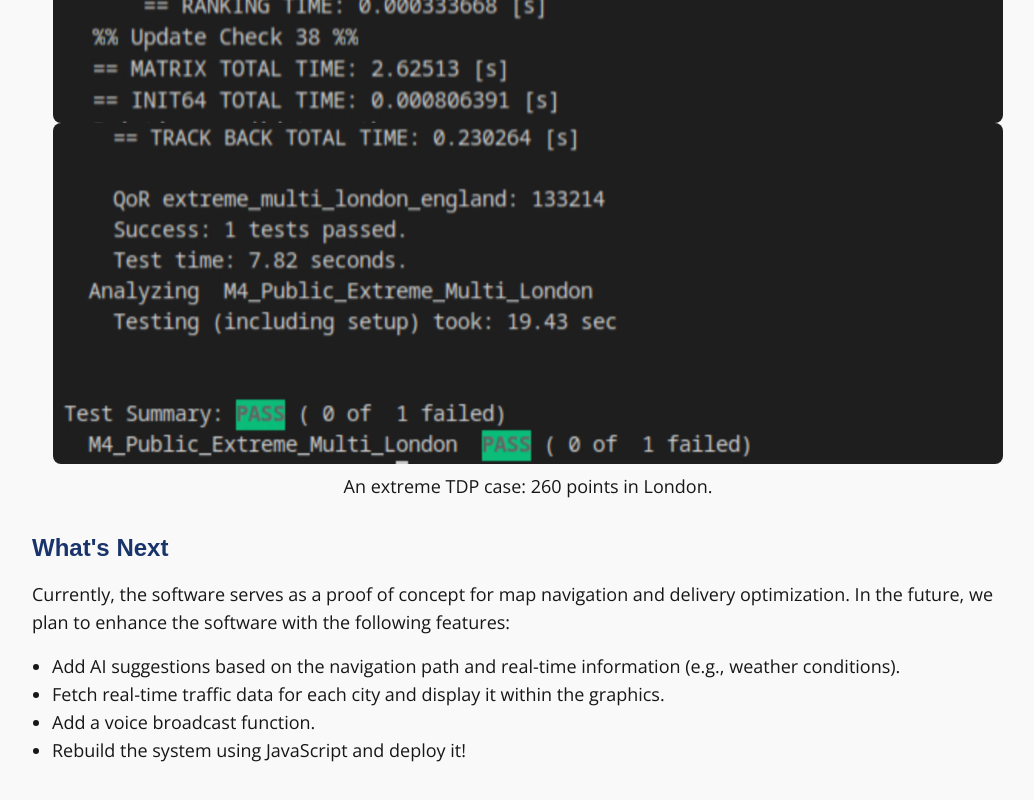
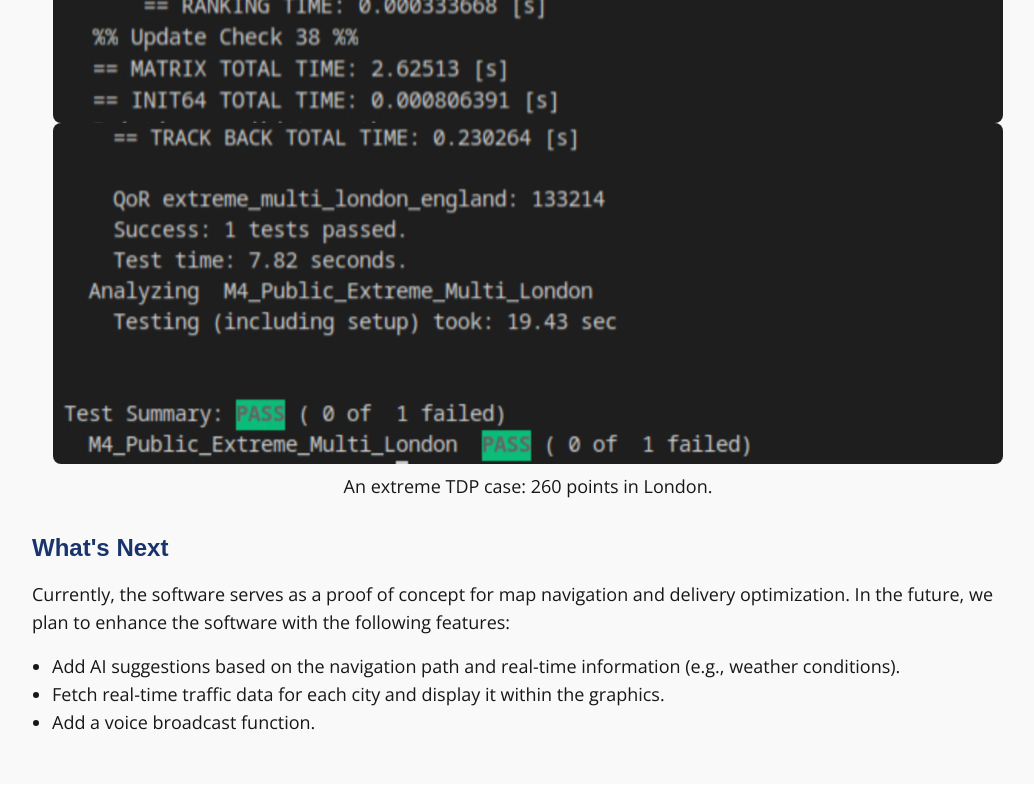
Before and after one commit to joewang0430/my-web, a Next.js app: page /projects/gis_mapper in a window 1280 px wide. Shown: the part 6290-7090 px from the top of the page, without its empty margins (112-1146 px from the left). Built offline with nearby package versions, Linux system fonts and the light colour scheme; a web font is replaced by a local one.

Commit message:
partial rephrase

```diff
--- a/src/app/projects/gis_mapper/page.tsx
+++ b/src/app/projects/gis_mapper/page.tsx
@@ -181,7 +181,6 @@ export default function GISMapperPage() {
                     <li>Add AI suggestions based on the navigation path and real-time information (e.g., weather conditions).</li>
                     <li>Fetch real-time traffic data for each city and display it within the graphics.</li>
                     <li>Add a voice broadcast function.</li>
-                    <li>Rebuild the system using JavaScript and deploy it!</li>
                 </ul>
             </div>
         </section>
--- a/src/app/projects/pulse_track/page.tsx
+++ b/src/app/projects/pulse_track/page.tsx
@@ -136,7 +136,6 @@ export default function PulseTrackPage() {
                     <li>Add AI suggestions based on the navigation path and real-time information (e.g., weather conditions).</li>
                     <li>Fetch real-time traffic data for each city and display it within the graphics.</li>
                     <li>Add a voice broadcast function.</li>
-                    <li>Rebuild the system using JavaScript and deploy it!</li>
                 </ul>
                 <p className="text-wz-text-color mt-4 font-wf-theme text-lg">
                 This hackathon has been an incredible journey, and we’re excited to continue pushing the boundaries of health tech!
```
